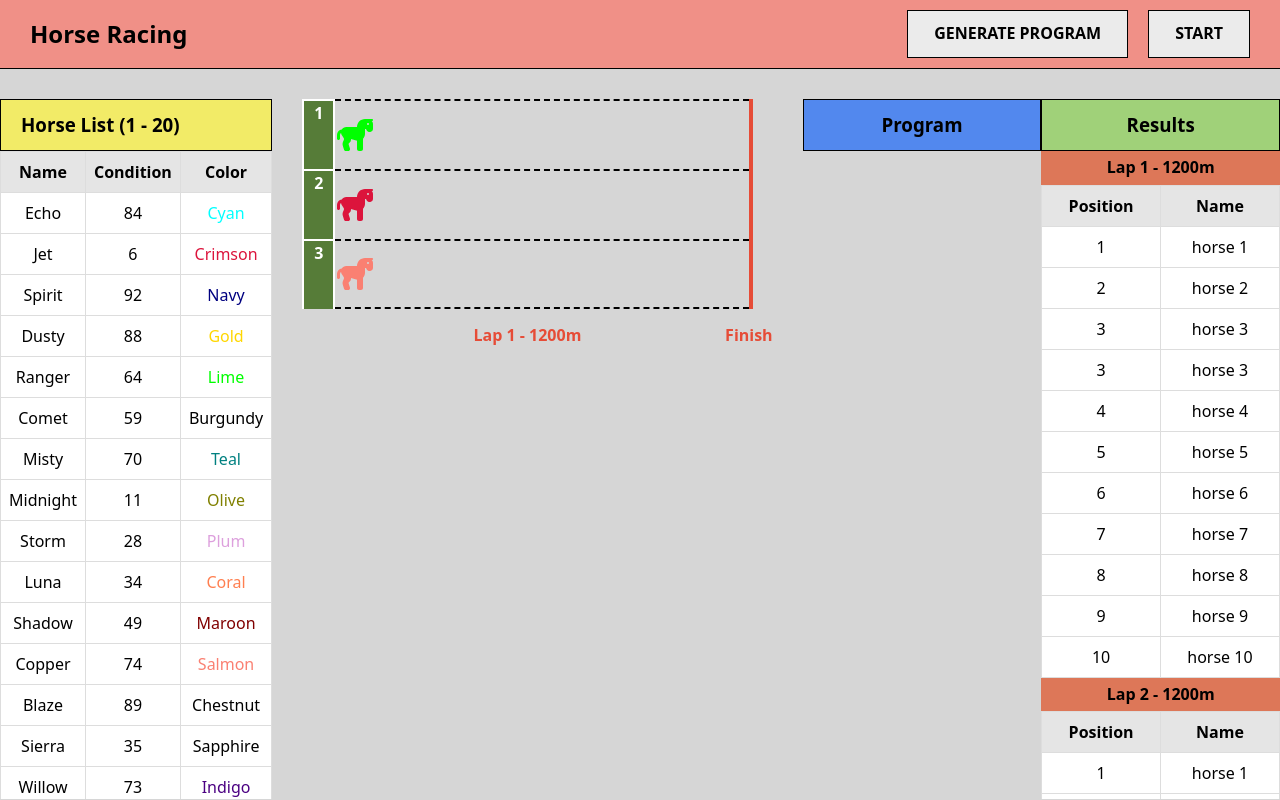
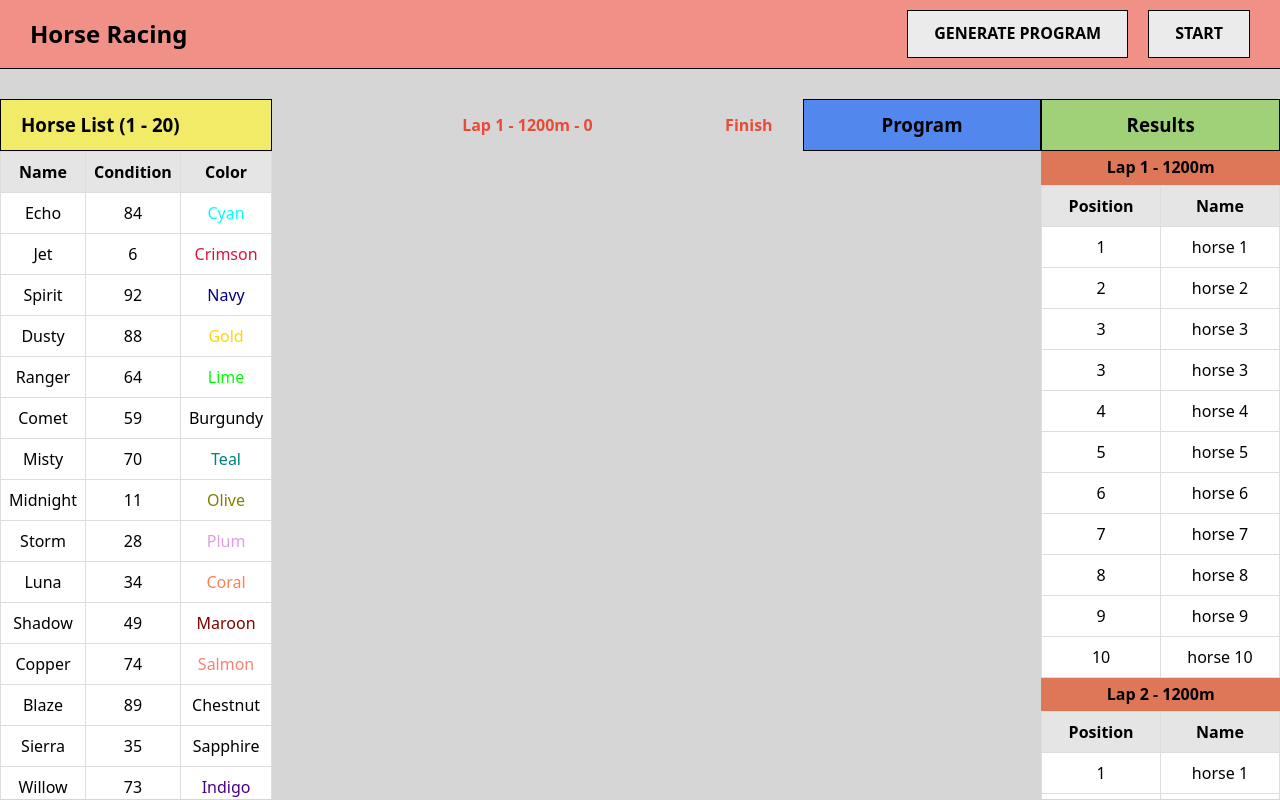
Before and after one commit to steve-232/test-vue, a Vue app: page / in a window 1280 px wide. Built offline with nearby package versions, Linux system fonts and the light colour scheme.

Commit message:
run all races

```diff
--- a/src/components/ColumnProgram.vue
+++ b/src/components/ColumnProgram.vue
@@ -1,7 +1,7 @@
 <template>
   <BaseColumn title="Program" text-align="center" header-bg-color="#5288ee">
     <TableScorePosition
-      v-for="(race, i) in raceScheduleData"
+      v-for="(race, i) in raceSchedule"
       :data="race"
       :title="`Lap ${i + 1} - ${RACE_LENGTH[i]}`"
     />
@@ -18,5 +18,5 @@ import BaseColumn from "@/components/base/BaseColumn.vue";
 import TableScorePosition from "@/components/common/TableScorePosition.vue";
 
 const raceScheduleStore = useRaceScheduleStore();
-const { state: raceScheduleData } = storeToRefs(raceScheduleStore);
+const { raceSchedule } = storeToRefs(raceScheduleStore);
 </script>
--- a/src/components/hippodrome/Hippodrome.vue
+++ b/src/components/hippodrome/Hippodrome.vue
@@ -1,25 +1,48 @@
 <template>
   <section class="hippodrome">
-    <div class="hippodrome__content">
+    <div class="hippodrome__content" :key="refreshKey">
       <HippodromeHorse
-        label="1"
-        :horse="{ id: 1, name: 'Blaze', condition: 50, color: 'Lime' }"
-      />
-      <HippodromeHorse
-        label="2"
-        :horse="{ id: 2, name: 'Blaze', condition: 30, color: 'Crimson' }"
-      />
-      <HippodromeHorse
-        label="3"
-        :horse="{ id: 2, name: 'Blaze', condition: 70, color: 'Salmon' }"
+        v-for="(horse, i) in activeRace"
+        :label="`${i + 1}`"
+        :key="horse.id"
+        :horse="{
+          id: horse.id,
+          condition: horse.condition,
+          color: horse.color as string,
+        }"
+        @finished-the-race="participantFinishedTheRace"
       />
     </div>
-    <div class="hippodrome__footer">Lap 1 - 1200m <span>Finish</span></div>
+    <div class="hippodrome__footer">
+      Lap 1 - 1200m - {{ howManyParticipantsFinishedTheRace
+      }}<span>Finish</span>
+    </div>
   </section>
 </template>
 
 <script setup lang="ts">
+import { ref, watch } from "vue";
+import { storeToRefs } from "pinia";
+import { useRaceScheduleStore } from "@/stores/raceSchedule";
 import HippodromeHorse from "@/components/hippodrome/HippodromeHorse.vue";
+import { NUMBER_OF_HORSES_PER_RACE } from "@/config";
+
+const raceScheduleStore = useRaceScheduleStore();
+const { activeRace } = storeToRefs(raceScheduleStore);
+
+const refreshKey = ref(Date.now());
+const howManyParticipantsFinishedTheRace = ref(0);
+
+const participantFinishedTheRace = () =>
+  (howManyParticipantsFinishedTheRace.value += 1);
+
+watch(howManyParticipantsFinishedTheRace, (newVal) => {
+  if (newVal === NUMBER_OF_HORSES_PER_RACE) {
+    howManyParticipantsFinishedTheRace.value = 0;
+    raceScheduleStore.nextActiveRace();
+    refreshKey.value = Date.now();
+  }
+});
 </script>
 
 <style scoped lang="scss">
--- a/src/components/hippodrome/HippodromeHorse.vue
+++ b/src/components/hippodrome/HippodromeHorse.vue
@@ -15,16 +15,17 @@
 
 <script setup lang="ts">
 import { computed } from "vue";
-
 import { FontAwesomeIcon } from "@fortawesome/vue-fontawesome";
 import { faHorse } from "@fortawesome/free-solid-svg-icons";
-
-import type { Horse } from "@/ts";
 import BaseRacePath from "@/components/base/BaseRacePath.vue";
 
 interface Props {
   label?: string;
-  horse: Horse;
+  horse: {
+    id: number;
+    condition: number;
+    color: string;
+  };
 }
 
 const { label, horse } = defineProps<Props>();
--- a/src/stores/raceSchedule.ts
+++ b/src/stores/raceSchedule.ts
@@ -6,7 +6,9 @@ import { NUMBER_OF_RACES, NUMBER_OF_HORSES_PER_RACE } from "@/config";
 import type { RaceParticipant } from "@/ts";
 
 export const useRaceScheduleStore = defineStore("raseSchedule", () => {
-  const state = ref<RaceParticipant[][]>([]);
+  const raceSchedule = ref<RaceParticipant[][]>([]);
+  const activeRace = ref<RaceParticipant[]>([]);
+  const activeRaceIndex = ref(0);
 
   function generateRace(): RaceParticipant[] {
     const race: RaceParticipant[] = [];
@@ -20,6 +22,8 @@ export const useRaceScheduleStore = defineStore("raseSchedule", () => {
         id: selectedHorse.id,
         position: i + 1,
         name: selectedHorse.name,
+        color: selectedHorse.color,
+        condition: selectedHorse.condition,
       });
     }
 
@@ -27,12 +31,27 @@ export const useRaceScheduleStore = defineStore("raseSchedule", () => {
   }
 
   function generateRaceSchedule() {
-    state.value = [];
+    raceSchedule.value = [];
+    activeRaceIndex.value = 0;
 
     for (let i = 0; i < NUMBER_OF_RACES; i++) {
-      state.value.push(generateRace());
+      raceSchedule.value.push(generateRace());
     }
+
+    activeRace.value = raceSchedule.value[0] as RaceParticipant[];
   }
 
-  return { state, generateRaceSchedule };
+  function nextActiveRace() {
+    activeRaceIndex.value += 1;
+    activeRace.value = raceSchedule.value[
+      activeRaceIndex.value
+    ] as RaceParticipant[];
+  }
+
+  return {
+    raceSchedule,
+    activeRace,
+    nextActiveRace,
+    generateRaceSchedule,
+  };
 });
--- a/src/ts/interfaces/TableScorePositionItem.ts
+++ b/src/ts/interfaces/TableScorePositionItem.ts
@@ -1,6 +1,5 @@
-import type { HorseName } from "../types";
 export interface TableScorePositionItem {
   id: number;
   position: number;
-  name: HorseName;
+  name: string;
 }
```
Also changed, not shown: src/ts/interfaces/RaceParticipant.ts (+5 -3 lines).
